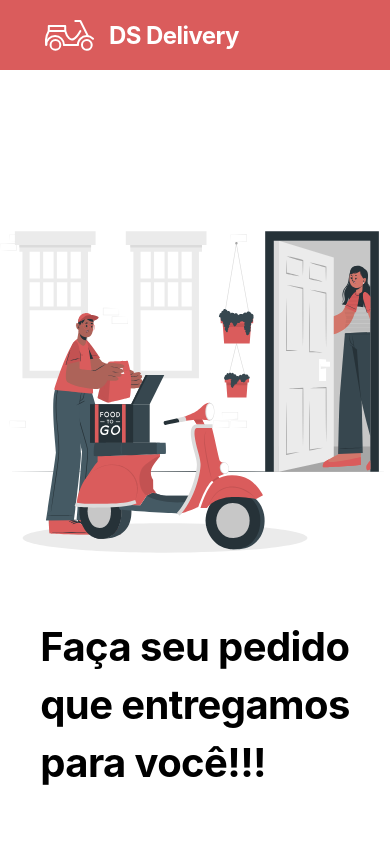
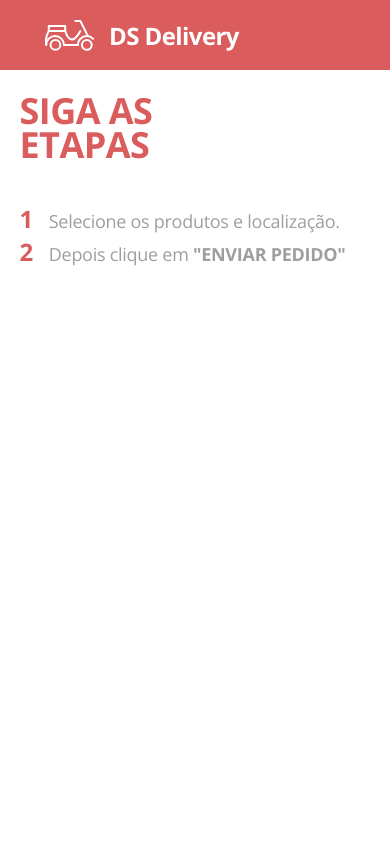
Before and after one commit to KarinaRovani/DsDelivery-FoodDeliveryApp, a React (Create React App) app in the folder front-web/: page /orders in a window 390 px wide. Shown: the top 844 px of the page. Built offline with nearby package versions, Linux system fonts and the light colour scheme.

Commit message:
Add routes and StepsHeader

```diff
--- a/front-web/src/App.tsx
+++ b/front-web/src/App.tsx
@@ -1,12 +1,11 @@
+import './App.css';
 import React from 'react';
-import Navbar from "./Navbar"
-import Home from "./Home"
+import Routes from "./Routes"
 
 function App() {
   return (
     <>
-      <Navbar />
-      <Home />
+      <Routes />
     </>
   );
 }
--- a/front-web/src/Home/index.tsx
+++ b/front-web/src/Home/index.tsx
@@ -1,6 +1,8 @@
 import "./styles.css";
 import { ReactComponent as MainImage } from './main.svg';
 import Footer from '../Footer';
+import { Link } from 'react-router-dom';
+
 
 function Home() {
     return (
@@ -17,16 +19,16 @@
                             Escolha o seu pedido e em poucos minutos <br />
                         levaremos na sua porta!!!
                     </h3>
-                        <a href="orders" className="home-btn-order">
+                        <Link to="/orders" className="home-btn-order">
                             FAZER PEDIDO
-                    </a>
+                        </Link>
                     </div>
                     <div className="home-image">
                         <MainImage />
                     </div>
                 </div>
             </div>
-            <Footer/>
+            <Footer />
         </>
     );
 }
--- a/front-web/src/Home/styles.css
+++ b/front-web/src/Home/styles.css
@@ -17,7 +17,7 @@
     font-size: 55px;
     line-height: 58px;
     letter-spacing: -0.015em;
-    color: var(--dark-color);
+    color: #263238;
     margin-bottom: 40px !important;
   }
 
@@ -31,7 +31,7 @@
   }
 
   .home-btn-order {
-    background-color: var(--primary-color);
+    background-color: #DA5C5C;
     border-radius: 10px;
     height: 70px;
     width: 235px;
@@ -46,7 +46,7 @@
   }
 
   .home-btn-order:hover {
-    background-color: var(--primary-hover-color);
+    background-color:  #DA5C5C;
     transform: scale(1.01);
   }
 
--- a/front-web/src/Navbar/index.tsx
+++ b/front-web/src/Navbar/index.tsx
@@ -1,11 +1,12 @@
 import "./styles.css";
+import { Link } from 'react-router-dom';
 import { ReactComponent as Logo } from './logo.svg';
 
 function Navbar() {
     return (
         <nav className="main-navbar">
             <Logo />
-            <a href = "home" className = "logo-text">DS Delivery</a>
+            <Link to = "/" className = "logo-text">DS Delivery</Link>
         </nav>
     )
 }
--- /dev/null
+++ b/front-web/src/Orders/StepsHeader.tsx
@@ -0,0 +1,22 @@
+function StepsHeader() {
+    return (
+        <header className="orders-steps-container">
+            <div className="orders-steps-content">
+                <h1 className="steps-title">
+                    SIGA AS <br/> ETAPAS
+                </h1>
+                <ul className="steps-items">
+                    <li>
+                        <span className="steps-number">1 </span>
+                        Selecione os produtos e localização.
+                    </li>
+                    <li>
+                    <span className="steps-number">2 </span>
+                        Depois clique em <strong>"ENVIAR PEDIDO"</strong>                    </li>
+                </ul>
+            </div>
+        </header>
+    )
+}
+
+export default StepsHeader
--- /dev/null
+++ b/front-web/src/Orders/index.tsx
@@ -0,0 +1,12 @@
+import "./styles.css";
+import StepsHeader from "./StepsHeader"
+
+function Orders() {
+    return (
+        <div className="orders-container">
+            <StepsHeader/>
+        </div>
+    )
+}
+
+export default Orders
--- /dev/null
+++ b/front-web/src/Orders/styles.css
@@ -0,0 +1,294 @@
+.orders-container {
+    background-color: var(--light-color);
+  }
+
+  .orders-container h3 {
+    margin: 0;
+  }
+
+  .orders-steps-container {
+    display: flex;
+    justify-content: center;
+    background-color: #FFF;
+    margin-bottom: 30px;
+  }
+
+  .orders-steps-content {
+    display: flex;
+    padding: 25px 0;
+    width: 70%;
+  }
+
+  .steps-title {
+    font-weight: bold;
+    font-size: 36px;
+    line-height: 34px;
+    letter-spacing: -0.015em;
+    color: var(--primary-color);
+    margin-right: 100px;
+  }
+
+  .steps-items {
+    list-style-type: none;
+  }
+
+  .steps-items li {
+    font-weight: normal;
+    font-size: 18px;
+    line-height: 25px;
+    letter-spacing: -0.015em;
+    color: var(--secondary-color);
+  }
+
+  .steps-items .steps-number {
+    font-size: 24px;
+    font-style: normal;
+    font-weight: bold;
+    line-height: 33px;
+    letter-spacing: -0.015em;
+    color: var(--primary-color);
+    margin-right: 10px;
+  }
+
+  .orders-list-container {
+    display: flex;
+    justify-content: center;
+  }
+
+  .orders-list-items {
+    width: 70%;
+    display: grid;
+    grid-template-columns: repeat(auto-fill, 235px);
+    grid-gap: 20px 15px;
+    justify-content: space-between;
+  }
+
+  .order-card-container {
+    background-color: #FFF;
+    box-shadow: 0px 4px 20px rgba(0, 0, 0, 0.25);
+    border-radius: 10px;
+    padding: 15px;
+    cursor: pointer;
+  }
+
+  .order-card-container.selected {
+    border: 4px solid #008E5B;
+    box-sizing: border-box;
+    box-shadow: 0px 4px 20px rgba(0, 0, 0, 0.25);
+    border-radius: 10px;
+  }
+
+  .order-card-container:hover {
+    transform: scale(1.01);
+  }
+
+  .order-card-title {
+    font-weight: bold;
+    font-size: 18px;
+    line-height: 25px;
+    letter-spacing: -0.015em;
+    color: var(--primary-color);
+    text-align: center;
+  }
+
+  .order-card-container.selected .order-card-title {
+    color: #008E5B;
+  }
+
+  .order-card-image {
+    border-radius: 10px;
+    margin-top: 15px;
+    margin-bottom: 15px;
+    width: 100%;
+  }
+
+  .order-card-price {
+    font-weight: bold;
+    font-size: 24px;
+    line-height: 33px;
+    letter-spacing: -0.015em;
+    color: var(--primary-color);
+    text-align: left;
+  }
+
+  .order-card-container.selected .order-card-price {
+    color: #008E5B;
+  }
+
+  .order-card-description {
+    border-top: 1px solid #E6E6E6;
+    margin-top: 15px;
+    padding-top: 15px;
+  }
+
+  .order-card-description h3 {
+    font-size: 16px;
+    line-height: 22px;
+    letter-spacing: -0.015em;
+    color: var(--secondary-color);
+  }
+
+  .order-card-description p {
+    font-weight: normal;
+    font-size: 14px;
+    line-height: 19px;
+    letter-spacing: -0.015em;
+
+    color: var(--secondary-color);
+  }
+
+  .order-location-container {
+    display: flex;
+    justify-content: center;
+  }
+
+  .order-location-content {
+    width: 70%;
+    margin: 30px 0 120px 0;
+    padding: 20px 0;
+    height: 400px;
+    background: #FFF;
+    box-shadow: 0px 4px 20px rgba(0, 0, 0, 0.25);
+    border-radius: 10px;
+  }
+
+  .filter-container {
+    display: flex;
+    justify-content: center;
+    margin-top: 20px;
+  }
+
+  .filter {
+    width: 80%;
+  }
+
+  .filter > div {
+    border-radius: 10px;
+    min-height: 60px;
+  }
+
+  .leaflet-container {
+    width: 100%;
+    height: 100%;
+    border-radius: 10px;
+    margin-top: 20px;
+    z-index: 0;
+  }
+
+  .order-location-title {
+    font-weight: bold;
+    font-size: 18px;
+    line-height: 25px;
+    text-align: center;
+    letter-spacing: -0.015em;
+    color: var(--secondary-color);
+  }
+
+  .order-summary-container {
+    display: flex;
+    justify-content: center;
+    margin-bottom: 30px;
+  }
+
+  .order-summary-content {
+    width: calc(70% - 40px);
+    display: flex;
+    justify-content: space-between;
+    background: #FFF;
+    box-shadow: 0px 4px 20px rgba(0, 0, 0, 0.25);
+    border-radius: 10px;
+    background-color: var(--primary-color);
+    color: #FFF;
+    padding: 20px;
+  }
+
+  .amount-selected-container {
+    font-weight: normal;
+    font-size: 11px;
+    line-height: 15px;
+    letter-spacing: -0.015em;
+    display: block;
+    margin-bottom: 10px;
+  }
+
+  .amount-selected {
+    font-weight: bold;
+    font-size: 16px;
+    line-height: 15px;
+    letter-spacing: -0.015em;
+    margin-right: 5px;
+  }
+
+  .order-summary-total {
+    font-weight: normal;
+    font-size: 14px;
+    line-height: 15px;
+    letter-spacing: -0.015em;
+    color: #FFF;
+    display: block;
+  }
+
+  .order-summary-price {
+    font-weight: bold;
+    font-size: 18px;
+    line-height: 19px;
+    letter-spacing: -0.015em;
+    color: #FFF;
+    margin-right: 5px;
+  }
+
+  .order-summary-make-order {
+    width: 220px;
+    height: 45px;
+    background: #FFF;
+    border-radius: 10px;
+    font-weight: bold;
+    font-size: 18px;
+    line-height: 25px;
+    text-align: center;
+    letter-spacing: -0.015em;
+    color: var(--primary-color);
+    border: 0;
+    cursor: pointer;
+  }
+
+  .order-summary-make-order:focus {
+    outline: none;
+  }
+
+  .order-summary-make-order:hover {
+    background-color: #fcf2f2;
+    transform: scale(1.01);
+  }
+
+  @media only screen and (max-width: 768px) {
+    .orders-steps-content {
+      display: flex;
+      flex-direction: column;
+      padding: 0;
+      width: 90%;
+    }
+
+    .steps-items {
+      padding: 0
+    }
+
+    .order-location-content {
+      width: 90%;
+    }
+
+    .order-location-container {
+      margin-bottom: 20px;
+    }
+
+    .order-summary-content {
+      width: 80%;
+      display: flex;
+      flex-direction: column;
+    }
+
+    .order-summary-make-order {
+      margin-top: 15px;
+      width: 100%;
+    }
+  }
--- /dev/null
+++ b/front-web/src/Routes.tsx
@@ -0,0 +1,22 @@
+import { BrowserRouter, Switch, Route } from 'react-router-dom';
+import Orders from "./Orders";
+import Home from "./Home";
+import Navbar from "./Navbar";
+
+function Routes() {
+    return (
+        <BrowserRouter>
+        <Navbar/>
+            <Switch>
+                <Route path="/orders">
+                    <Orders />
+                </Route>
+                <Route path="/">
+                    <Home />
+                </Route>
+            </Switch>
+        </BrowserRouter>
+    )
+}
+
+export default Routes;
```
Also changed, not shown: 1 other file (tests, documents, lock files or other folders).
